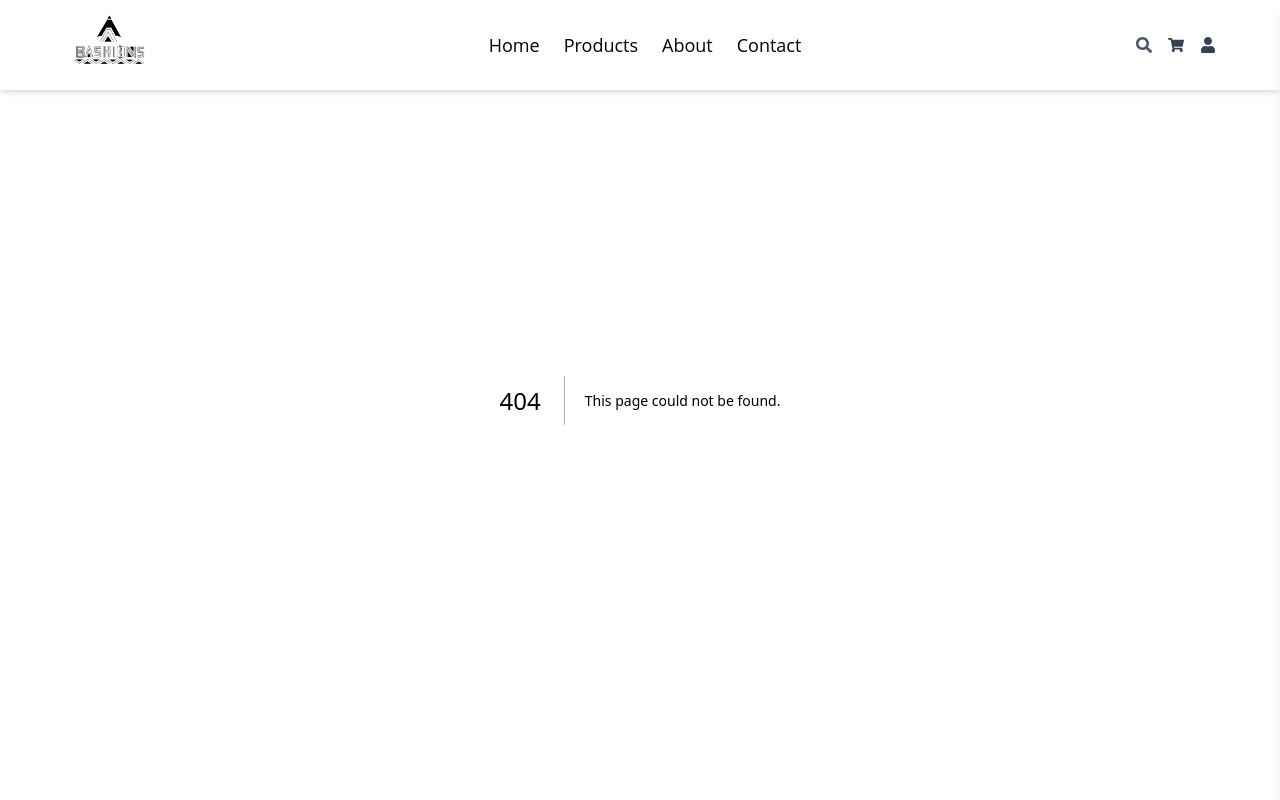
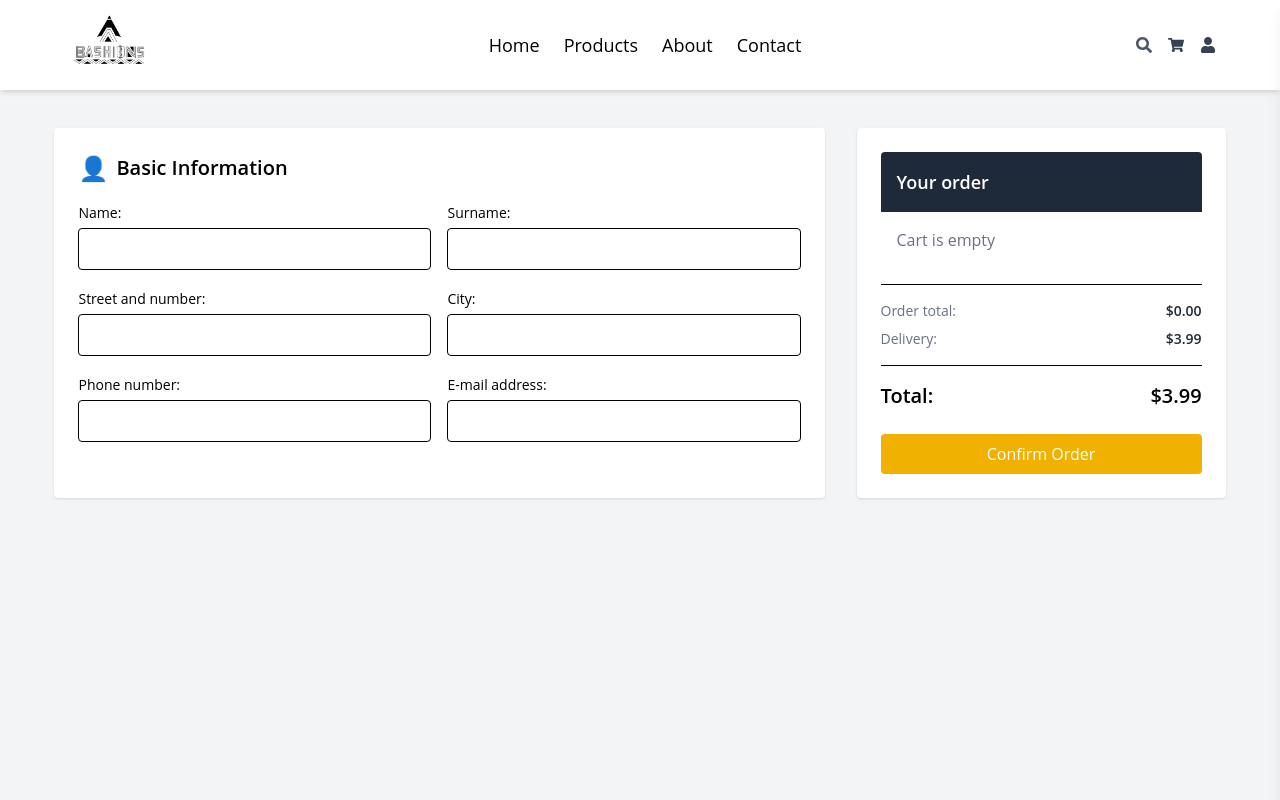
Before and after one commit to bashionsLtd/Bashions-Ecolights, a Next.js app: page /order in a window 1280 px wide. Before the commit this address had no page. Shown: the top 800 px of the page. Built offline with nearby package versions, Linux system fonts and the light colour scheme.

Commit message:
Create page.tsx

```diff
--- /dev/null
+++ b/src/app/order/page.tsx
@@ -0,0 +1,10 @@
+// app/checkout/page.tsx
+import OrderSummary from "../components/pages/order/OrderSummary";
+
+export default function CheckoutPage() {
+  return (
+    <div className="min-h-screen bg-gray-100 flex items-start justify-center p-4">
+      <OrderSummary />
+    </div>
+  );
+}
```
